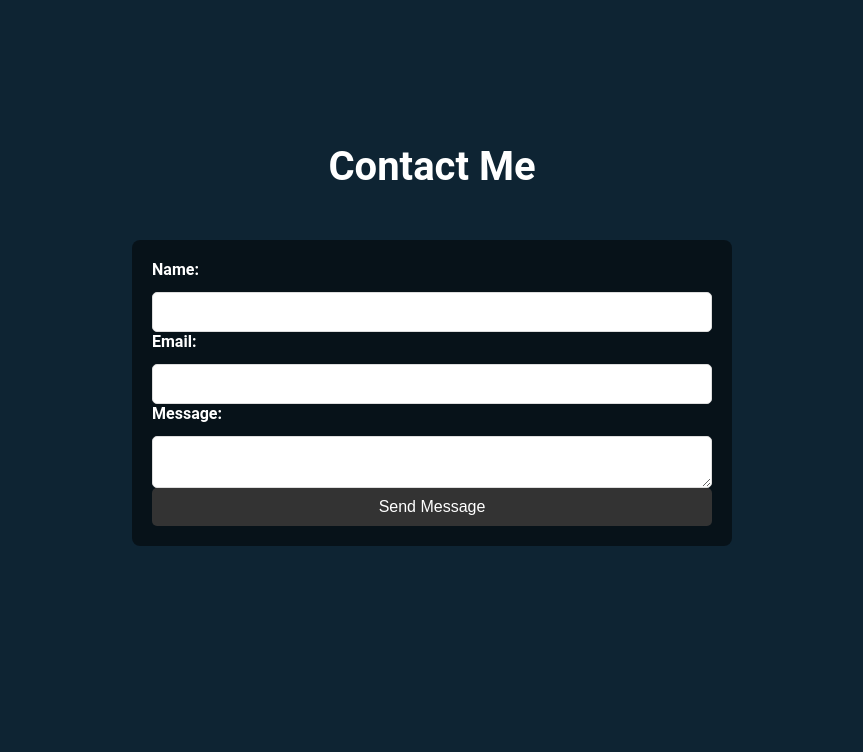
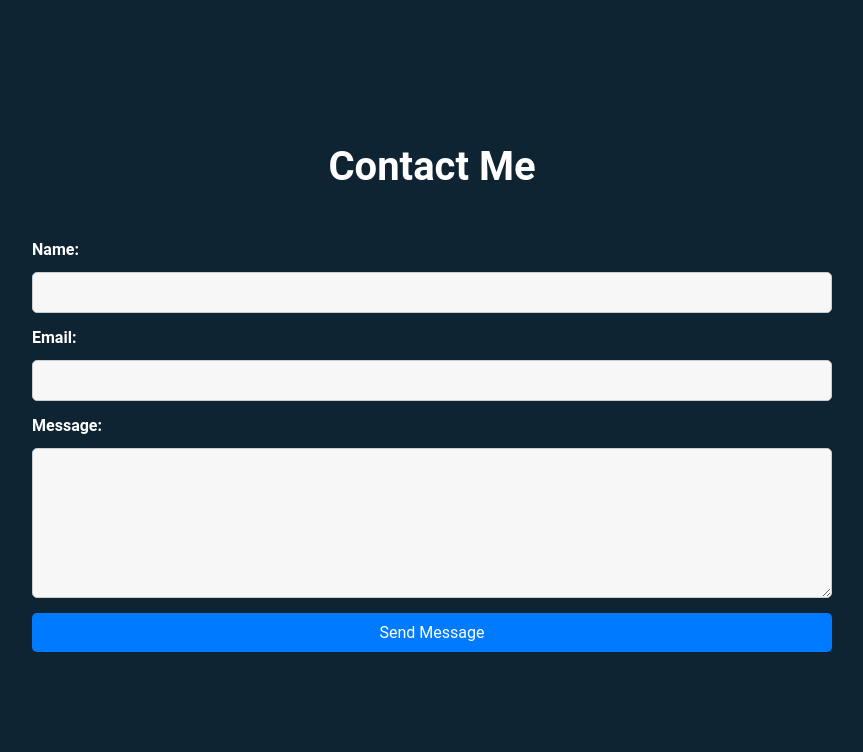
Before and after one commit to yocomplex/yocomplex.github.io, a Flask app: page / in a window 1280 px wide. Shown: the part 3759-4511 px from the top of the page, without its empty margins (208-1071 px from the left). Before the commit the page ends 4305 px from the top, so only its background shows below. Run offline with Flask 2, Linux system fonts and the light colour scheme; some libraries are stand-ins or nearby versions.

Commit message:
Release 2.0!

```diff
--- a/static/css/styles.css
+++ b/static/css/styles.css
@@ -179,14 +179,37 @@ section {
     background-color: #555;
 }
 
+/* Additional styles for improved consistency */
 form {
-    max-width: 600px; /* Restricts form width for better layout */
-    margin: 0 auto; /* Centers the form horizontally */
-    padding: 20px; /* Adds padding inside the form */
-    background: rgba(0, 0, 0, 0.5); /* Semi-transparent background */
-    border-radius: 8px; /* Rounded corners */
-    box-sizing: border-box; /* Ensures padding does not affect width */
+    display: flex;
+    flex-direction: column;
+    gap: 15px;
 }
+
+/* More specific styles for the contact form */
+#contact form input, #contact form textarea {
+    background-color: #f7f7f7;
+    border: 1px solid #ccc;
+    padding: 10px;
+    font-size: 16px;
+    font-family: 'Roboto', sans-serif;
+}
+
+#contact form button:hover {
+    background-color: #0056b3;
+}
+
+#contact form button {
+    background-color: #007bff;
+    color: #fff;
+    padding: 10px 20px;
+    border: none;
+    border-radius: 5px;
+    cursor: pointer;
+    font-size: 16px;
+    font-family: 'Roboto', sans-serif;
+}
+
 
 form div {
     display: flex;
@@ -206,11 +229,13 @@ form input, form textarea {
     border: 1px solid #ddd;
     border-radius: 5px;
     font-size: 1em;
+    font-family: 'Roboto', sans-serif;
     box-sizing: border-box; /* Ensures padding does not affect width */
 }
 
 form textarea {
     resize: vertical;
+    height: 150px; /* Set a fixed height for the textarea */
 }
 
 form button {
--- a/static/js/scripts.js
+++ b/static/js/scripts.js
@@ -19,7 +19,8 @@ document.addEventListener('DOMContentLoaded', () => {
         const data = {
             'Name': formData.get('Name'),
             'Email': formData.get('Email'),
-            'Message': formData.get('Message')
+            'Message': formData.get('Message'),
+            'Timestamp': new Date().toISOString() // Adding timestamp
         };
 
         fetch('https://script.google.com/macros/s/AKfycbxDZkLLVTKSoOkijfqimjiJKbimOGEWB9yAjWchFKSyP8e2LfP3NLur0acW2SJit1b8pg/exec', {
--- a/templates/index.html
+++ b/templates/index.html
@@ -174,8 +174,8 @@
                 fetch(scriptURL, { method: 'POST', body: new URLSearchParams(formData) })
                     .then(response => response.json())
                     .then(response => {
-                        document.getElementById('responseMessage').innerText = response.status === 'success' ? 'Thank you for your message!' : 'There was an error submitting your message. Please try again.';
-                        if (response.status === 'success') {
+                        document.getElementById('responseMessage').innerText = response.result === 'success' ? 'Thank you for your message!' : 'There was an error submitting your message. Please try again.';
+                        if (response.result === 'success') {
                             form.reset();
                         }
                     })
```
Lines whose indentation alone changed are shown as unchanged.
